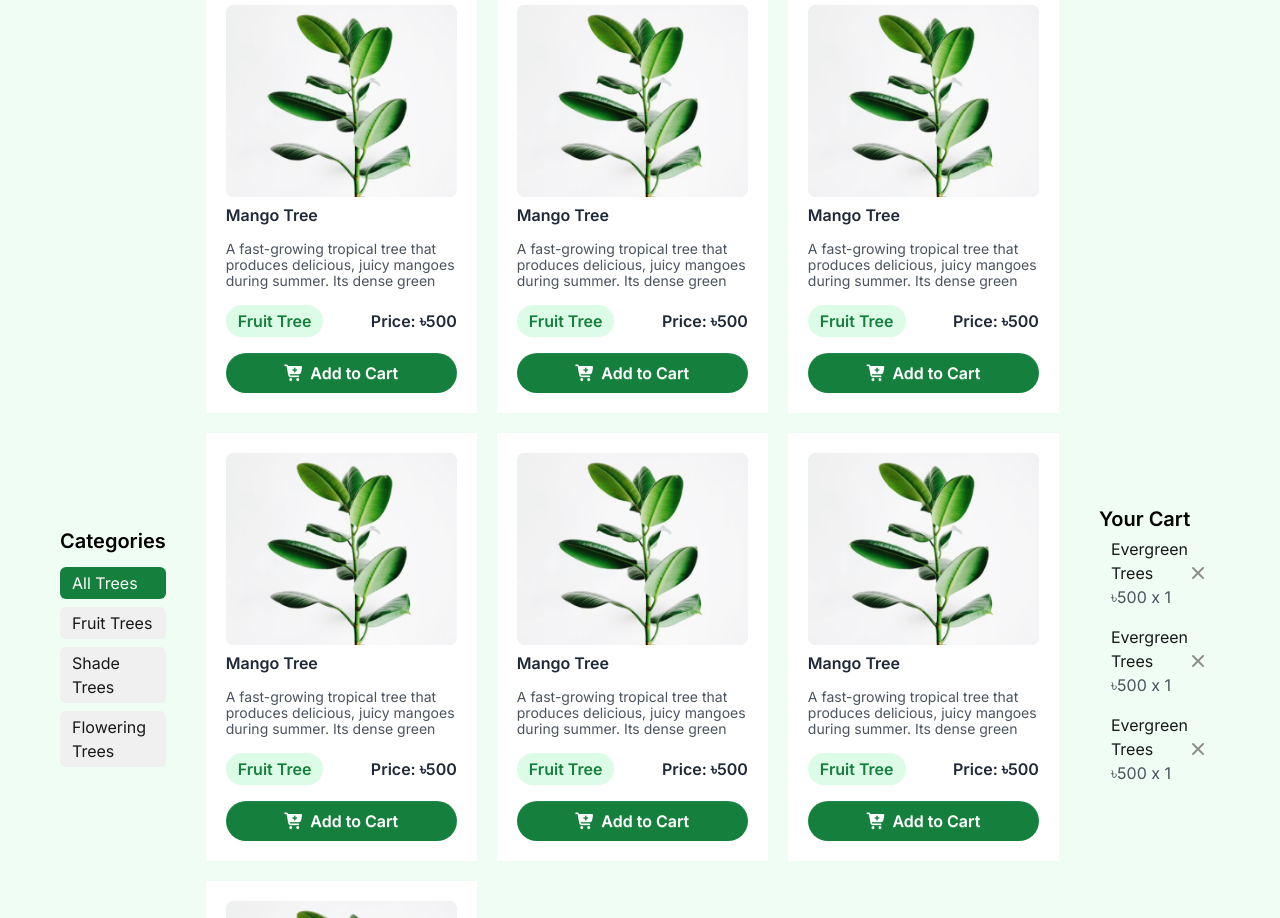
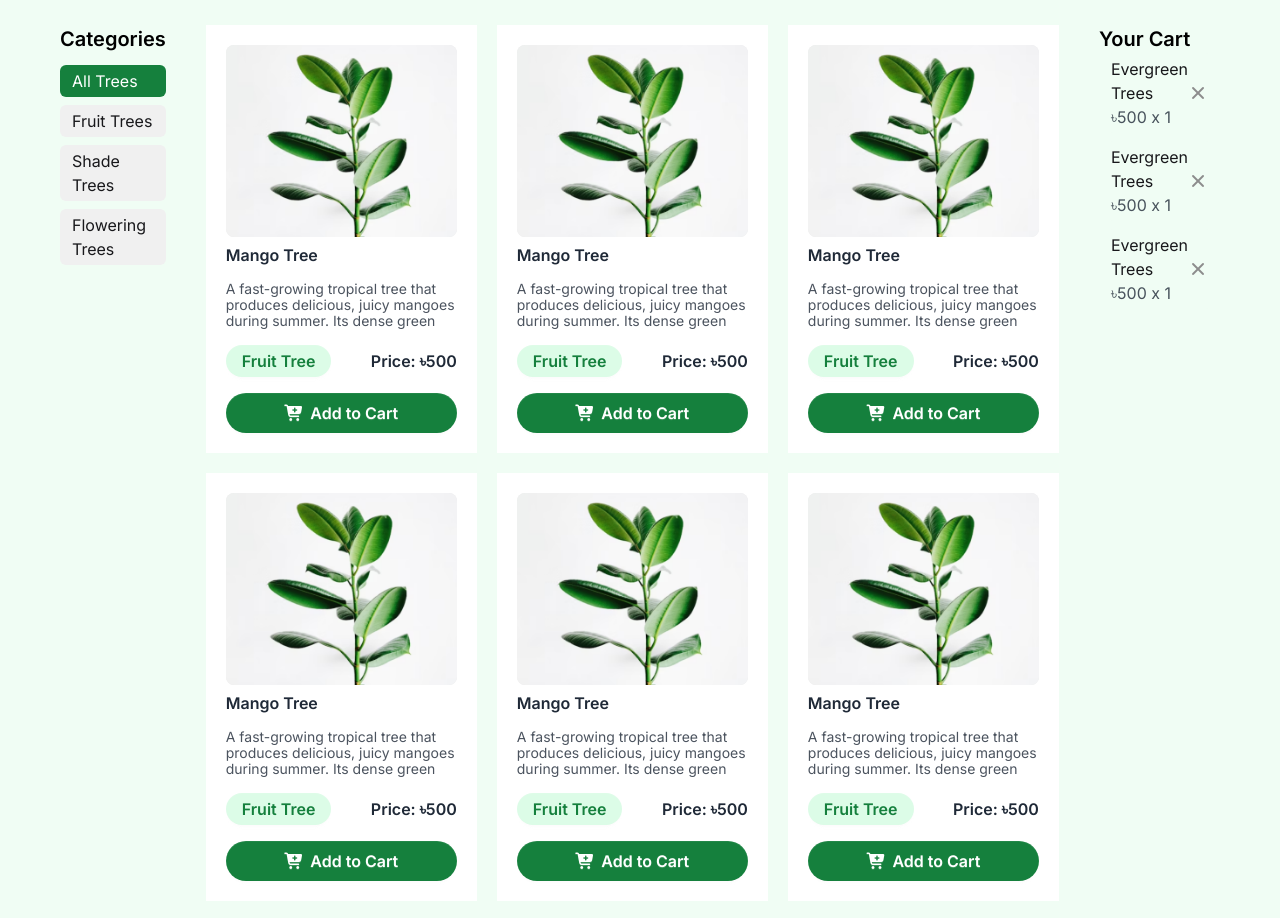
Before and after one commit to afzalhossainraju100/PH-Green-Earth, a plain HTML site: page index.html in a window 1280 px wide. Shown: the part 564-1482 px from the top of the page. Drawn offline with nearby package versions, Linux system fonts and the light colour scheme.

Commit message:
now the code is fully responsive

```diff
--- a/index.html
+++ b/index.html
@@ -106,7 +106,7 @@
       </section>
 
       <!-- dinamic card section -->
-      <section class="mt-5">
+      <section class="mt-15">
         <div>
           <div>
             <h1
@@ -117,10 +117,10 @@
           </div>
           <div>
             <div
-              class="Treescontainer flex flex-col justify-center items-center md:flex-row gap-5 mt-10 px-10"
+              class="Treescontainer flex flex-col items-center md:flex-row md:items-start gap-5 mt-10 px-10"
             >
               <!-- left side card -->
-              <div class="leftCard px-5 w-full md:w-auto">
+              <div class="leftCard px-5 w-full md:w-auto self-start">
                 <div class="flex flex-col justify-start items-start">
                   <h1
                     class="text-[#000000] text-[1.25rem] font-[600] leading-[28px] text-center md:text-left"
@@ -148,11 +148,12 @@
 
               <!-- card grid section -->
               <div
-                class="grid grid-cols-1 sm:grid-cols-2 md:grid-cols-3 lg:grid-cols-2 xl:grid-cols-3 gap-5"
+                class="card-container grid grid-cols-1 sm:grid-cols-2 md:grid-cols-2 lg:grid-cols-3 gap-5"
               >
-                <div class="card-container w-full md:w-auto">
+                <!-- Card Start -->
+                <div class="card">
                   <div
-                    class="Normalcard bg-[#ffffff] w-full max-md:w-[22rem] max-md:h-fit flex flex-col justify-center items-center mx-auto"
+                    class="Normalcard bg-[#ffffff] w-full h-fit flex flex-col justify-center items-center mx-auto"
                   >
                     <div class="p-5">
                       <img
@@ -175,7 +176,7 @@
                         class="flex flex-col md:flex-row md:justify-between items-center py-2 gap-3 md:gap-0"
                       >
                         <div
-                          class="btn btn-sm bg-[#DCFCE7] text-[#15803D] text-[1rem] border-none rounded-full mx-auto md:mx-0"
+                          class="btn btn-sm bg-[#DCFCE7] text-[#15803D] text-[1rem] border-none rounded-full px-4"
                         >
                           Fruit Tree
                         </div>
@@ -192,10 +193,10 @@
                     </div>
                   </div>
                 </div>
-
-                <div class="card-container w-full md:w-auto">
+                <!-- Card End -->
+                <div class="card">
                   <div
-                    class="Normalcard bg-[#ffffff] w-full max-md:w-[22rem] max-md:h-fit flex flex-col justify-center items-center mx-auto"
+                    class="Normalcard bg-[#ffffff] w-full h-fit flex flex-col justify-center items-center mx-auto"
                   >
                     <div class="p-5">
                       <img
@@ -218,7 +219,7 @@
                         class="flex flex-col md:flex-row md:justify-between items-center py-2 gap-3 md:gap-0"
                       >
                         <div
-                          class="btn btn-sm bg-[#DCFCE7] text-[#15803D] text-[1rem] border-none rounded-full mx-auto md:mx-0"
+                          class="btn btn-sm bg-[#DCFCE7] text-[#15803D] text-[1rem] border-none rounded-full px-4"
                         >
                           Fruit Tree
                         </div>
@@ -235,10 +236,9 @@
                     </div>
                   </div>
                 </div>
-
-                <div class="card-container w-full md:w-auto">
+                <div class="card">
                   <div
-                    class="Normalcard bg-[#ffffff] w-full max-md:w-[22rem] max-md:h-fit flex flex-col justify-center items-center mx-auto"
+                    class="Normalcard bg-[#ffffff] w-full h-fit flex flex-col justify-center items-center mx-auto"
                   >
                     <div class="p-5">
                       <img
@@ -261,7 +261,7 @@
                         class="flex flex-col md:flex-row md:justify-between items-center py-2 gap-3 md:gap-0"
                       >
                         <div
-                          class="btn btn-sm bg-[#DCFCE7] text-[#15803D] text-[1rem] border-none rounded-full mx-auto md:mx-0"
+                          class="btn btn-sm bg-[#DCFCE7] text-[#15803D] text-[1rem] border-none rounded-full px-4"
                         >
                           Fruit Tree
                         </div>
@@ -278,10 +278,9 @@
                     </div>
                   </div>
                 </div>
-
-                <div class="card-container w-full md:w-auto">
+                <div class="card">
                   <div
-                    class="Normalcard bg-[#ffffff] w-full max-md:w-[22rem] max-md:h-fit flex flex-col justify-center items-center mx-auto"
+                    class="Normalcard bg-[#ffffff] w-full h-fit flex flex-col justify-center items-center mx-auto"
                   >
                     <div class="p-5">
                       <img
@@ -304,7 +303,7 @@
                         class="flex flex-col md:flex-row md:justify-between items-center py-2 gap-3 md:gap-0"
                       >
                         <div
-                          class="btn btn-sm bg-[#DCFCE7] text-[#15803D] text-[1rem] border-none rounded-full mx-auto md:mx-0"
+                          class="btn btn-sm bg-[#DCFCE7] text-[#15803D] text-[1rem] border-none rounded-full px-4"
                         >
                           Fruit Tree
                         </div>
@@ -321,10 +320,9 @@
                     </div>
                   </div>
                 </div>
-
-                <div class="card-container w-full md:w-auto">
+                <div class="card">
                   <div
-                    class="Normalcard bg-[#ffffff] w-full max-md:w-[22rem] max-md:h-fit flex flex-col justify-center items-center mx-auto"
+                    class="Normalcard bg-[#ffffff] w-full h-fit flex flex-col justify-center items-center mx-auto"
                   >
                     <div class="p-5">
                       <img
@@ -347,7 +345,7 @@
                         class="flex flex-col md:flex-row md:justify-between items-center py-2 gap-3 md:gap-0"
                       >
                         <div
-                          class="btn btn-sm bg-[#DCFCE7] text-[#15803D] text-[1rem] border-none rounded-full mx-auto md:mx-0"
+                          class="btn btn-sm bg-[#DCFCE7] text-[#15803D] text-[1rem] border-none rounded-full px-4"
                         >
                           Fruit Tree
                         </div>
@@ -364,10 +362,9 @@
                     </div>
                   </div>
                 </div>
-
-                <div class="card-container w-full md:w-auto">
+                <div class="card">
                   <div
-                    class="Normalcard bg-[#ffffff] w-full max-md:w-[22rem] max-md:h-fit flex flex-col justify-center items-center mx-auto"
+                    class="Normalcard bg-[#ffffff] w-full h-fit flex flex-col justify-center items-center mx-auto"
                   >
                     <div class="p-5">
                       <img
@@ -390,7 +387,7 @@
                         class="flex flex-col md:flex-row md:justify-between items-center py-2 gap-3 md:gap-0"
                       >
                         <div
-                          class="btn btn-sm bg-[#DCFCE7] text-[#15803D] text-[1rem] border-none rounded-full mx-auto md:mx-0"
+                          class="btn btn-sm bg-[#DCFCE7] text-[#15803D] text-[1rem] border-none rounded-full px-4"
                         >
                           Fruit Tree
                         </div>
@@ -407,10 +404,9 @@
                     </div>
                   </div>
                 </div>
-
-                <div class="card-container w-full md:w-auto">
+                <div class="card">
                   <div
-                    class="Normalcard bg-[#ffffff] w-full max-md:w-[22rem] max-md:h-fit flex flex-col justify-center items-center mx-auto"
+                    class="Normalcard bg-[#ffffff] w-full h-fit flex flex-col justify-center items-center mx-auto"
                   >
                     <div class="p-5">
                       <img
@@ -433,7 +429,7 @@
                         class="flex flex-col md:flex-row md:justify-between items-center py-2 gap-3 md:gap-0"
                       >
                         <div
-                          class="btn btn-sm bg-[#DCFCE7] text-[#15803D] text-[1rem] border-none rounded-full mx-auto md:mx-0"
+                          class="btn btn-sm bg-[#DCFCE7] text-[#15803D] text-[1rem] border-none rounded-full px-4"
                         >
                           Fruit Tree
                         </div>
@@ -450,9 +446,12 @@
                     </div>
                   </div>
                 </div>
+
+                <!-- Duplicate same card as needed -->
               </div>
+
               <!-- right side card -->
-              <div class="RightCard px-5 w-full md:w-auto">
+              <div class="RightCard px-5 w-full md:w-auto self-start">
                 <div>
                   <h1
                     class="text-[#000000] text-[1.25rem] font-[600] leading-[28px] text-center md:text-left"
@@ -514,7 +513,7 @@
       </section>
 
       <section class="about mt-10 mb-10">
-        <div>
+        <div class="p-10 md:px-60">
           <h1
             class="text-[#1f2937] text-[1.5rem] md:text-[2rem] font-[600] md:leading-[2.5rem] text-center"
           >
@@ -552,7 +551,7 @@
         </div>
       </section>
       <section class="impact bg-[#DCFCE7] mt-10 py-10">
-        <div>
+        <div class="p-10">
           <h1
             class="text-[#1f2937] text-[1.5rem] md:text-[2rem] font-[600] md:leading-[2.5rem] text-center mb-5"
           >
@@ -563,7 +562,7 @@
           >
             <!-- Card 1 -->
             <div
-              class="bg-white shadow-sm rounded-lg flex items-center justify-center w-72 h-24"
+              class="bg-white shadow-sm rounded-lg flex items-center justify-center w-95 h-24"
             >
               <div class="flex flex-col items-center">
                 <h2 class="text-[#15803D] text-3xl md:text-4xl font-semibold">
@@ -577,7 +576,7 @@
 
             <!-- Card 2 -->
             <div
-              class="bg-white shadow-sm rounded-lg flex items-center justify-center w-72 h-24"
+              class="bg-white shadow-sm rounded-lg flex items-center justify-center w-95 h-24"
             >
               <div class="flex flex-col items-center">
                 <h2 class="text-[#15803D] text-3xl md:text-4xl font-semibold">
@@ -591,7 +590,7 @@
 
             <!-- Card 3 -->
             <div
-              class="bg-white shadow-sm rounded-lg flex items-center justify-center w-72 h-24"
+              class="bg-white shadow-sm rounded-lg flex items-center justify-center w-95 h-24"
             >
               <div class="flex flex-col items-center">
                 <h2 class="text-[#15803D] text-3xl md:text-4xl font-semibold">
```
